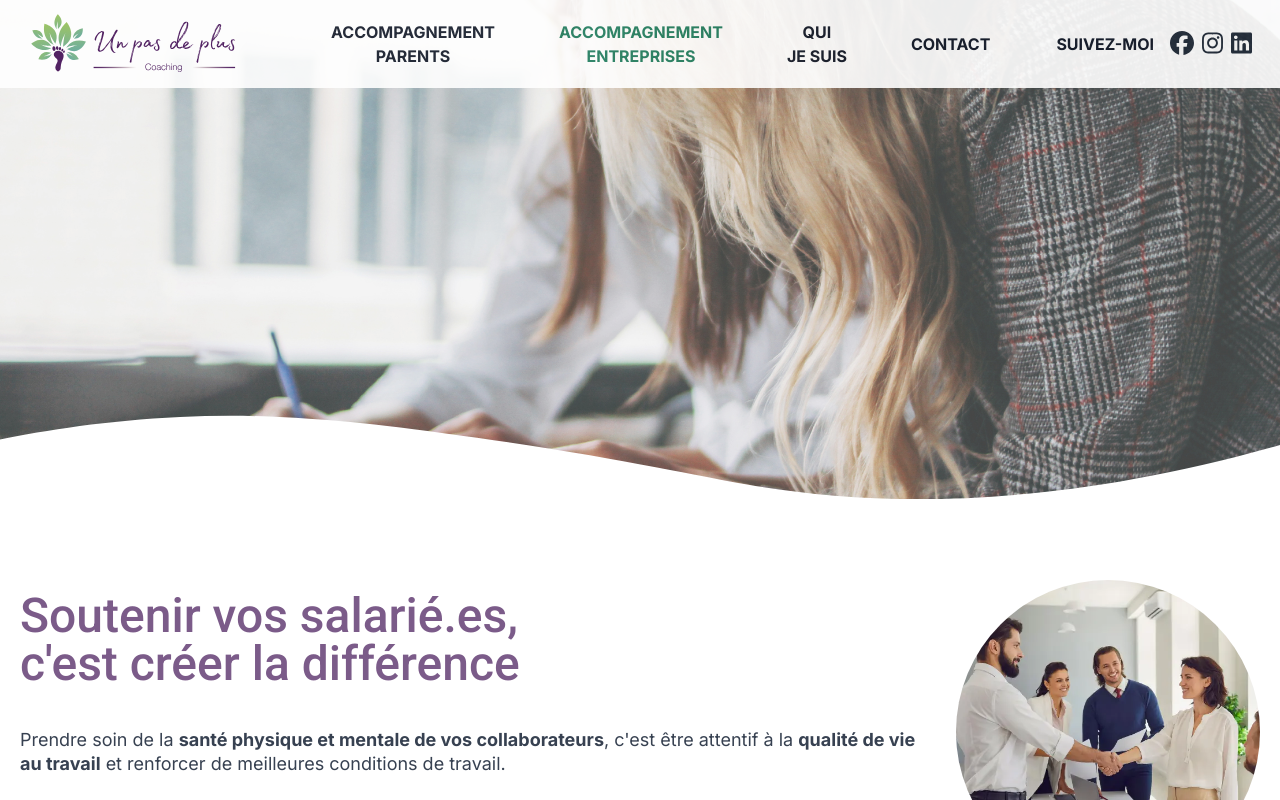
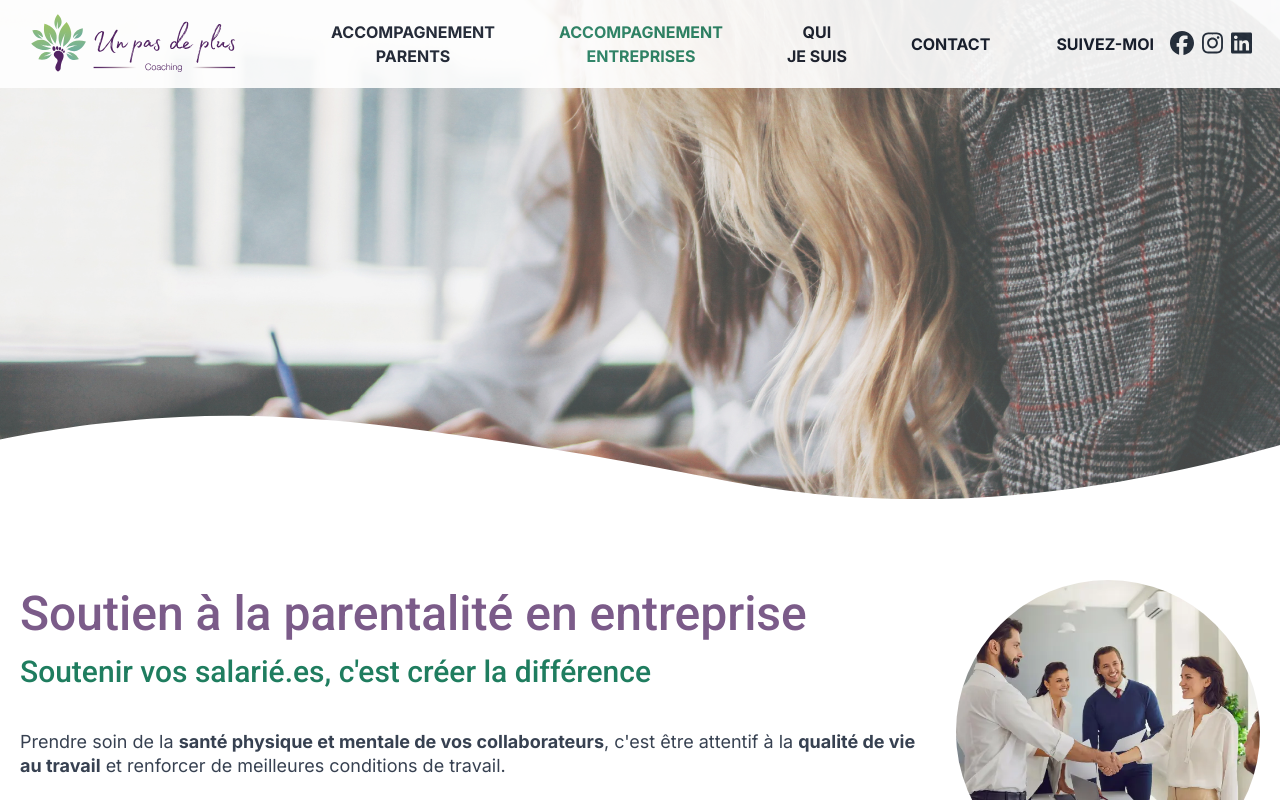
Before and after one commit to antoinebollinger/unpasdeplus-coaching, a Next.js app: page /accompagnement-entreprises in a window 1280 px wide. Shown: the top 800 px of the page. Built offline with nearby package versions, Linux system fonts and the light colour scheme.

Commit message:
🚧 content

```diff
--- a/src/sections/entreprises/intro.tsx
+++ b/src/sections/entreprises/intro.tsx
@@ -25,7 +25,8 @@ export default function Intro({ className = '' }: { className?: string }) {
                         />
                     </div>
                     <div className="w-full lg:w-3/4 lg:order-0">
-                        <h1>Soutenir vos salarié.es,<br />c'est créer la différence</h1>
+                        <h1>Soutien à la parentalité en entreprise</h1>
+                        <h2>Soutenir vos salarié.es, c'est créer la différence</h2>
                         <br />
                         <p className="text-lg leading-6 mb-6">
                             Prendre soin de la <strong>santé physique et mentale de vos collaborateurs</strong>, c'est être attentif à la <strong>qualité de vie au travail</strong> et renforcer de meilleures conditions de travail.
```
